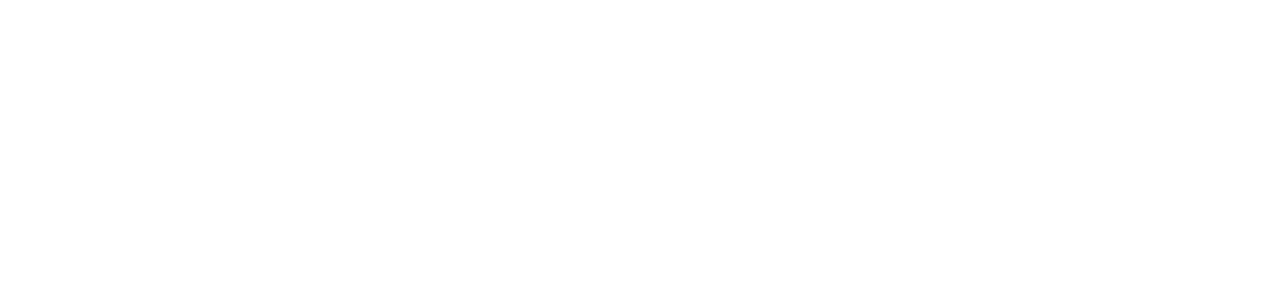
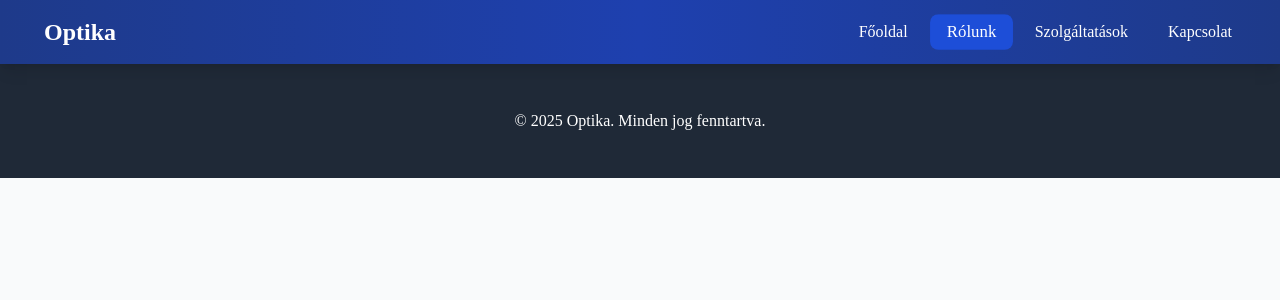
Before and after one commit to Wagreed/optika-weboldal, a Nuxt app in the folder frontend/: page /about in a window 1280 px wide. Shown: the top 300 px of the page. Built offline with nearby package versions, Linux system fonts and the light colour scheme.

Commit message:
nav-bar css es elkeszites

```diff
--- a/frontend/app/app.vue
+++ b/frontend/app/app.vue
@@ -1,5 +1,17 @@
 <template>
-  <div>
+  <NuxtLayout>
     <NuxtPage />
-  </div>
+  </NuxtLayout>
 </template>
+
+<style>
+body {
+  margin: 0;
+  padding: 0;
+}
+
+html {
+  margin: 0;
+  padding: 0;
+}
+</style>
--- /dev/null
+++ b/frontend/app/layouts/default.vue
@@ -0,0 +1,150 @@
+<template>
+  <div class="min-h-screen bg-gray-50">
+    <!-- Navigációs menü - Sticky -->
+    <nav class="sticky top-0 z-50 bg-gradient-to-r from-blue-900 via-blue-800 to-blue-900 text-white shadow-lg">
+      <div class="max-w-7xl mx-auto px-4 sm:px-6 lg:px-8">
+        <div class="flex justify-between h-16">
+          <div class="flex items-center">
+            <NuxtLink
+              to="/"
+              class="text-2xl font-bold text-white no-underline px-3 py-2 rounded-lg hover:bg-blue-800 transition-all duration-300"
+            >
+              Optika
+            </NuxtLink>
+          </div>
+
+          <!-- Desktop menü -->
+          <div class="hidden md:flex items-center space-x-2">
+            <NuxtLink
+              to="/"
+              class="text-white no-underline font-medium px-4 py-2 rounded-lg hover:bg-blue-800 hover:scale-105 transition-all duration-300"
+              active-class="bg-blue-700 scale-105"
+            >
+              Főoldal
+            </NuxtLink>
+            <NuxtLink
+              to="/about"
+              class="text-white no-underline font-medium px-4 py-2 rounded-lg hover:bg-blue-800 hover:scale-105 transition-all duration-300"
+              active-class="bg-blue-700 scale-105"
+            >
+              Rólunk
+            </NuxtLink>
+            <NuxtLink
+              to="/services"
+              class="text-white no-underline font-medium px-4 py-2 rounded-lg hover:bg-blue-800 hover:scale-105 transition-all duration-300"
+              active-class="bg-blue-700 scale-105"
+            >
+              Szolgáltatások
+            </NuxtLink>
+            <NuxtLink
+              to="/contact"
+              class="text-white no-underline font-medium px-4 py-2 rounded-lg hover:bg-blue-800 hover:scale-105 transition-all duration-300"
+              active-class="bg-blue-700 scale-105"
+            >
+              Kapcsolat
+            </NuxtLink>
+          </div>
+
+          <!-- Mobil hamburger gomb -->
+          <div class="md:hidden flex items-center">
+            <button
+              @click="mobileMenuOpen = !mobileMenuOpen"
+              class="text-white p-2 rounded-lg bg-blue-500 hover:bg-blue-800 transition-all duration-300 focus:outline-none border-0"
+              aria-label="Menü megnyitása"
+            >
+              <svg
+                class="w-6 h-6 transition-transform duration-300 text-white"
+                :class="{ 'rotate-90': mobileMenuOpen }"
+                fill="none"
+                stroke="currentColor"
+                viewBox="0 0 24 24"
+              >
+                <path
+                  v-if="!mobileMenuOpen"
+                  stroke-linecap="round"
+                  stroke-linejoin="round"
+                  stroke-width="2"
+                  d="M4 6h16M4 12h16M4 18h16"
+                />
+                <path
+                  v-else
+                  stroke-linecap="round"
+                  stroke-linejoin="round"
+                  stroke-width="2"
+                  d="M6 18L18 6M6 6l12 12"
+                />
+              </svg>
+            </button>
+          </div>
+        </div>
+      </div>
+
+      <!-- Mobil menü -->
+      <transition
+        enter-active-class="transition-all duration-300 ease-out"
+        enter-from-class="opacity-0 -translate-y-4"
+        enter-to-class="opacity-100 translate-y-0"
+        leave-active-class="transition-all duration-200 ease-in"
+        leave-from-class="opacity-100 translate-y-0"
+        leave-to-class="opacity-0 -translate-y-4"
+      >
+        <div
+          v-if="mobileMenuOpen"
+          class="md:hidden bg-blue-800 border-t border-blue-700"
+        >
+          <div class="px-4 py-3 space-y-2">
+            <NuxtLink
+              to="/"
+              @click="mobileMenuOpen = false"
+              class="block text-white no-underline font-medium px-4 py-3 rounded-lg hover:bg-blue-700 transition-all duration-300"
+              active-class="bg-blue-700"
+            >
+              Főoldal
+            </NuxtLink>
+            <NuxtLink
+              to="/about"
+              @click="mobileMenuOpen = false"
+              class="block text-white no-underline font-medium px-4 py-3 rounded-lg hover:bg-blue-700 transition-all duration-300"
+              active-class="bg-blue-700"
+            >
+              Rólunk
+            </NuxtLink>
+            <NuxtLink
+              to="/services"
+              @click="mobileMenuOpen = false"
+              class="block text-white no-underline font-medium px-4 py-3 rounded-lg hover:bg-blue-700 transition-all duration-300"
+              active-class="bg-blue-700"
+            >
+              Szolgáltatások
+            </NuxtLink>
+            <NuxtLink
+              to="/contact"
+              @click="mobileMenuOpen = false"
+              class="block text-white no-underline font-medium px-4 py-3 rounded-lg hover:bg-blue-700 transition-all duration-300"
+              active-class="bg-blue-700"
+            >
+              Kapcsolat
+            </NuxtLink>
+          </div>
+        </div>
+      </transition>
+    </nav>
+
+    <!-- Oldal tartalma -->
+    <main>
+      <slot />
+    </main>
+
+    <!-- Footer -->
+    <footer class="bg-gray-800 text-white mt-auto py-8">
+      <div class="max-w-7xl mx-auto px-4 sm:px-6 lg:px-8 text-center">
+        <p>&copy; 2025 Optika. Minden jog fenntartva.</p>
+      </div>
+    </footer>
+  </div>
+</template>
+
+<script setup>
+// Mobil menü állapot
+const mobileMenuOpen = ref(false)
+</script>
--- a/frontend/app/pages/index.vue
+++ b/frontend/app/pages/index.vue
@@ -1,16 +1,92 @@
 <template>
-  <div class="min-h-screen bg-white-50 p-8 absolute inset-0">
-    <h1 class="text-4xl font-bold text-blue-900 mb-4">
-      Optika Fooldal
-    </h1>
-    <p class="text-lg text-gray-700">
-      Udvozoljuk optikankban!
-    </p>
+  <div class="min-h-screen">
+    <!-- Hero szekció -->
+    <section class="bg-gradient-to-r from-blue-900 to-blue-700 text-white py-20">
+      <div class="max-w-7xl mx-auto px-4 sm:px-6 lg:px-8 text-center">
+        <h1 class="text-5xl font-bold mb-6">
+          Üdvözöljük az Optikánkban!
+        </h1>
+        <p class="text-xl mb-8">
+          Professzionális szemészeti szolgáltatások és kiváló minőségű szemüvegek
+        </p>
+        <NuxtLink
+          to="/contact"
+          class="bg-white text-blue-900 no-underline px-8 py-3 rounded-lg font-semibold hover:bg-blue-50 transition inline-block"
+        >
+          Foglaljon időpontot
+        </NuxtLink>
+      </div>
+    </section>
+
+    <!-- Szolgáltatások előnézet -->
+    <section class="py-16 bg-white">
+      <div class="max-w-7xl mx-auto px-4 sm:px-6 lg:px-8">
+        <h2 class="text-3xl font-bold text-center text-gray-900 mb-12">
+          Szolgáltatásaink
+        </h2>
+        <div class="grid md:grid-cols-3 gap-8">
+          <div class="text-center p-6 border rounded-lg hover:shadow-lg transition">
+            <div class="text-4xl mb-4">👁️</div>
+            <h3 class="text-xl font-semibold mb-2">Látásvizsgálat</h3>
+            <p class="text-gray-600">Precíz és alapos szemvizsgálat modern eszközökkel</p>
+          </div>
+          <div class="text-center p-6 border rounded-lg hover:shadow-lg transition">
+            <div class="text-4xl mb-4">👓</div>
+            <h3 class="text-xl font-semibold mb-2">Szemüveg készítés</h3>
+            <p class="text-gray-600">Egyedi, stílusos és minőségi keretek</p>
+          </div>
+          <div class="text-center p-6 border rounded-lg hover:shadow-lg transition">
+            <div class="text-4xl mb-4">🔍</div>
+            <h3 class="text-xl font-semibold mb-2">Kontaktlencse</h3>
+            <p class="text-gray-600">Széles választék és szakszerű tanácsadás</p>
+          </div>
+        </div>
+      </div>
+    </section>
+
+    <!-- Miért válasszon minket -->
+    <section class="py-16 bg-gray-50">
+      <div class="max-w-7xl mx-auto px-4 sm:px-6 lg:px-8">
+        <h2 class="text-3xl font-bold text-center text-gray-900 mb-12">
+          Miért válasszon minket?
+        </h2>
+        <div class="grid md:grid-cols-2 gap-8">
+          <div class="flex items-start">
+            <div class="text-2xl mr-4">✓</div>
+            <div>
+              <h3 class="text-xl font-semibold mb-2">Tapasztalt szakemberek</h3>
+              <p class="text-gray-600">Több évtizedes szakmai tapasztalat</p>
+            </div>
+          </div>
+          <div class="flex items-start">
+            <div class="text-2xl mr-4">✓</div>
+            <div>
+              <h3 class="text-xl font-semibold mb-2">Modern technológia</h3>
+              <p class="text-gray-600">Legújabb diagnosztikai eszközök</p>
+            </div>
+          </div>
+          <div class="flex items-start">
+            <div class="text-2xl mr-4">✓</div>
+            <div>
+              <h3 class="text-xl font-semibold mb-2">Kiváló minőség</h3>
+              <p class="text-gray-600">Csak minősített termékek és anyagok</p>
+            </div>
+          </div>
+          <div class="flex items-start">
+            <div class="text-2xl mr-4">✓</div>
+            <div>
+              <h3 class="text-xl font-semibold mb-2">Személyre szabott</h3>
+              <p class="text-gray-600">Egyedi megoldások minden igényre</p>
+            </div>
+          </div>
+        </div>
+      </div>
+    </section>
   </div>
 </template>
 
 <script setup>
 useHead({
-  title: 'Fooldal - Optika'
+  title: 'Főoldal - Optika'
 })
 </script>
```
